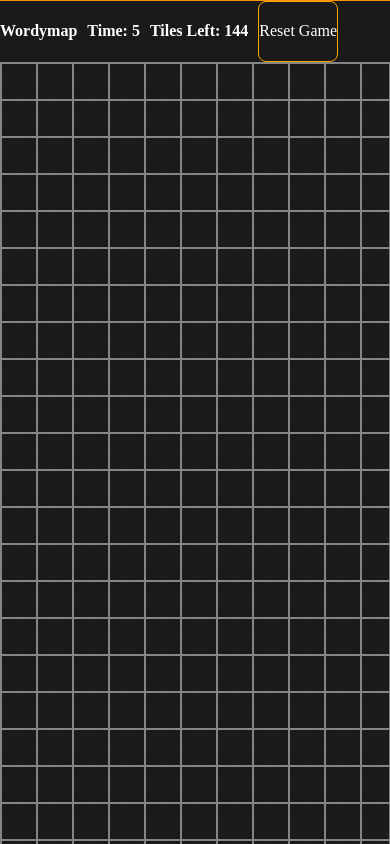
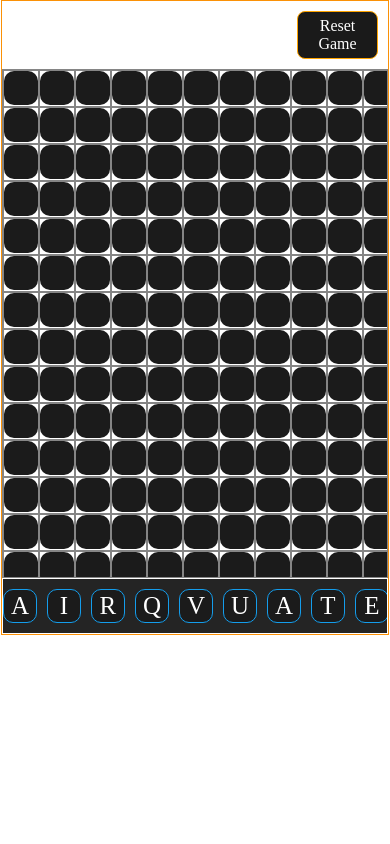
Before and after one commit to dchicchon/wordymap, a React (Vite) app: page / in a window 390 px wide. Shown: the top 844 px of the page. Built offline with nearby package versions, Linux system fonts and the light colour scheme.

Commit message:
adjust styling for mobile

```diff
--- a/src/components/Board/Board.jsx
+++ b/src/components/Board/Board.jsx
@@ -3,7 +3,6 @@ import TilesBoard from "../TilesBoard";
 import Game from "../../utils/Game";
 import { useState, useMemo } from "react";
 import styles from "./Board.module.css";
-import { isMobile } from "../../utils";
 import Navbar from "../Navbar/Navbar";
 
 export const Board = () => {
@@ -19,7 +18,7 @@ export const Board = () => {
 
   // now we can pass functions based on game changes?
   return (
-    <div className={isMobile ? `${styles.mobileBoard}` : `${styles.board}`}>
+    <div className={styles.board}>
       <Navbar game={game} gameNum={gameNum} resetGame={resetGame} />
       <TilesBoard update={setTile} game={game} />
       <TileRack update={setTile} game={game} />
--- a/src/components/Board/Board.module.css
+++ b/src/components/Board/Board.module.css
@@ -1,22 +1,19 @@
 .board {
   border: 1px solid rgb(251, 145, 6);
   border-radius: 5%;
-  overflow:hidden;
+  overflow: hidden;
+  position: absolute;
   width: 50%;
-  position: absolute;
   height: 75%;
-  /* padding: 20px; */
+  /* margin: 10px; */
   display: flex;
   flex-direction: column;
   color: white;
 }
 
-.mobileBoard {
-  width: 100%;
-  position: relative;
-  border: 1px solid rgb(251, 145, 6);
-  display: flex;
-  flex-direction: column;
-  height: 80%;
-  color: white;
+@media screen and (max-width: 600px) {
+  .board {
+    border-radius: 0;
+    width: 99%;
+  }
 }
--- a/src/components/Navbar/Navbar.jsx
+++ b/src/components/Navbar/Navbar.jsx
@@ -16,9 +16,9 @@ const Navbar = ({ game, resetGame, gameNum }) => {
 
     return (
         <div className={styles.navbar}>
-            <h4>Wordymap</h4>
-            <h4>Time: {time}</h4>
-            <h4>Tiles Left: {game.availableLetters.length + game.tiles.length}</h4>
+            <h4 className={styles.nav_element}>Wordymap</h4>
+            <h4 className={styles.nav_element}>Time: {time}</h4>
+            <h4 className={styles.nav_element}>Tiles Left: {game.availableLetters.length + game.tiles.length}</h4>
             <button onClick={resetGame} className={styles.button}>
                 Reset Game
             </button>
--- a/src/components/Navbar/Navbar.module.css
+++ b/src/components/Navbar/Navbar.module.css
@@ -1,12 +1,16 @@
 .navbar {
   /* margin: 10px; */
+  padding: 10px;
   display: flex;
-  gap: 10px;
+  gap: 5px;
 }
 
+.nav_element {
+  margin: 0;
+  flex: 0 0 90px;
+}
 .button {
-    padding: 0px;
-    color:white;
-    border: 1px solid orange;
-    /* height: fit-content; */
+  padding: 5px;
+  color: white;
+  border: 1px solid orange;
 }
--- a/src/components/TilesBoard/TilesBoard.module.css
+++ b/src/components/TilesBoard/TilesBoard.module.css
@@ -3,6 +3,7 @@
   overflow-y: scroll;
   overflow-x: scroll;
   font-size: 0;
+  /* position: absolute; */
   display: flex;
   flex-direction: column;
   border: 0.1px solid rgb(133, 133, 133);
--- a/src/index.module.css
+++ b/src/index.module.css
@@ -5,6 +5,7 @@ body {
 .App {
   display: flex;
   height: 100%;
+  /* min-height: 75vh; */
   width: 100%;
   justify-content: center;
   /* align-items: center; */
--- a/src/utils/index.jsx
+++ /dev/null
@@ -1 +0,0 @@
-export const isMobile = window.innerWidth <= 768
```
